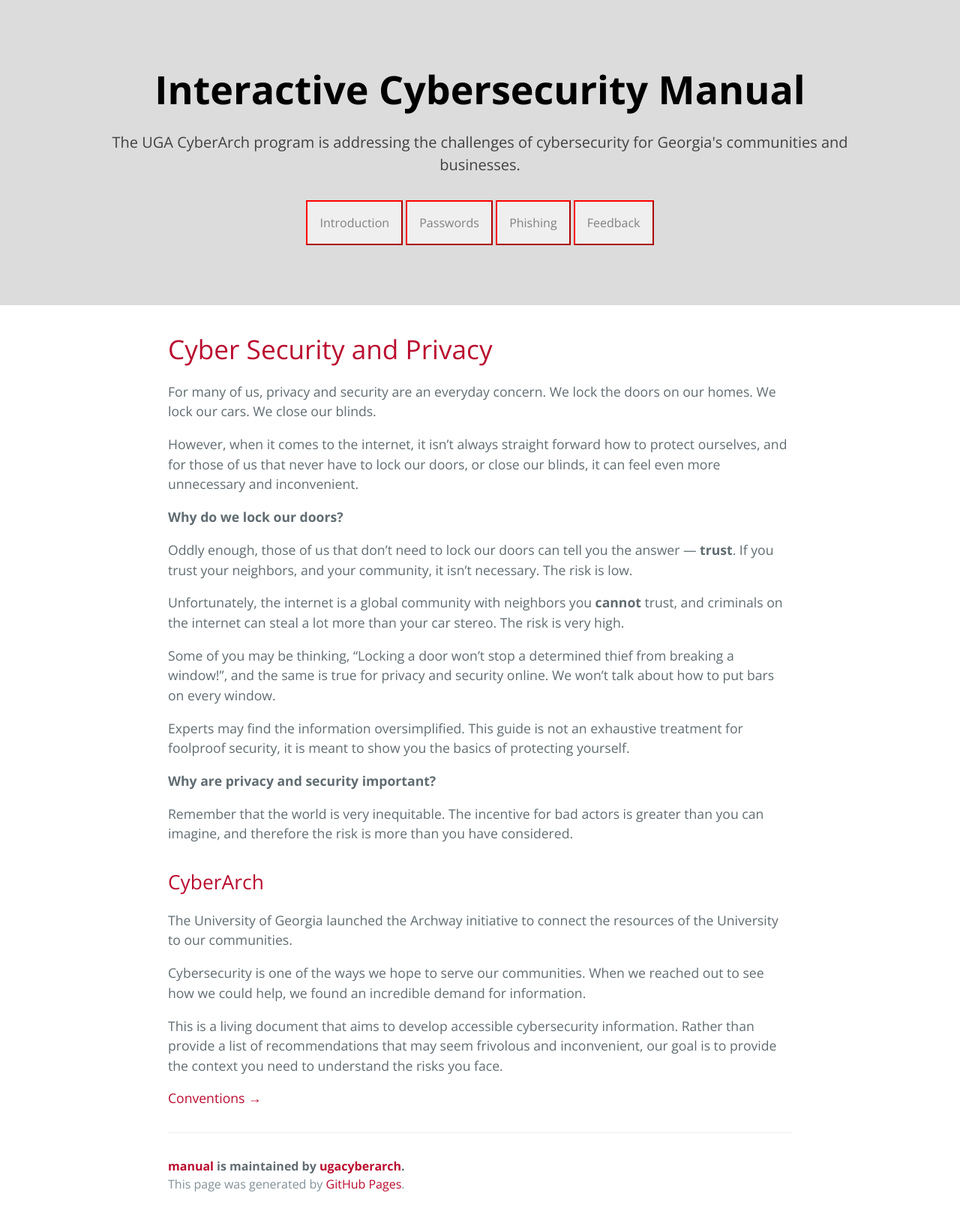
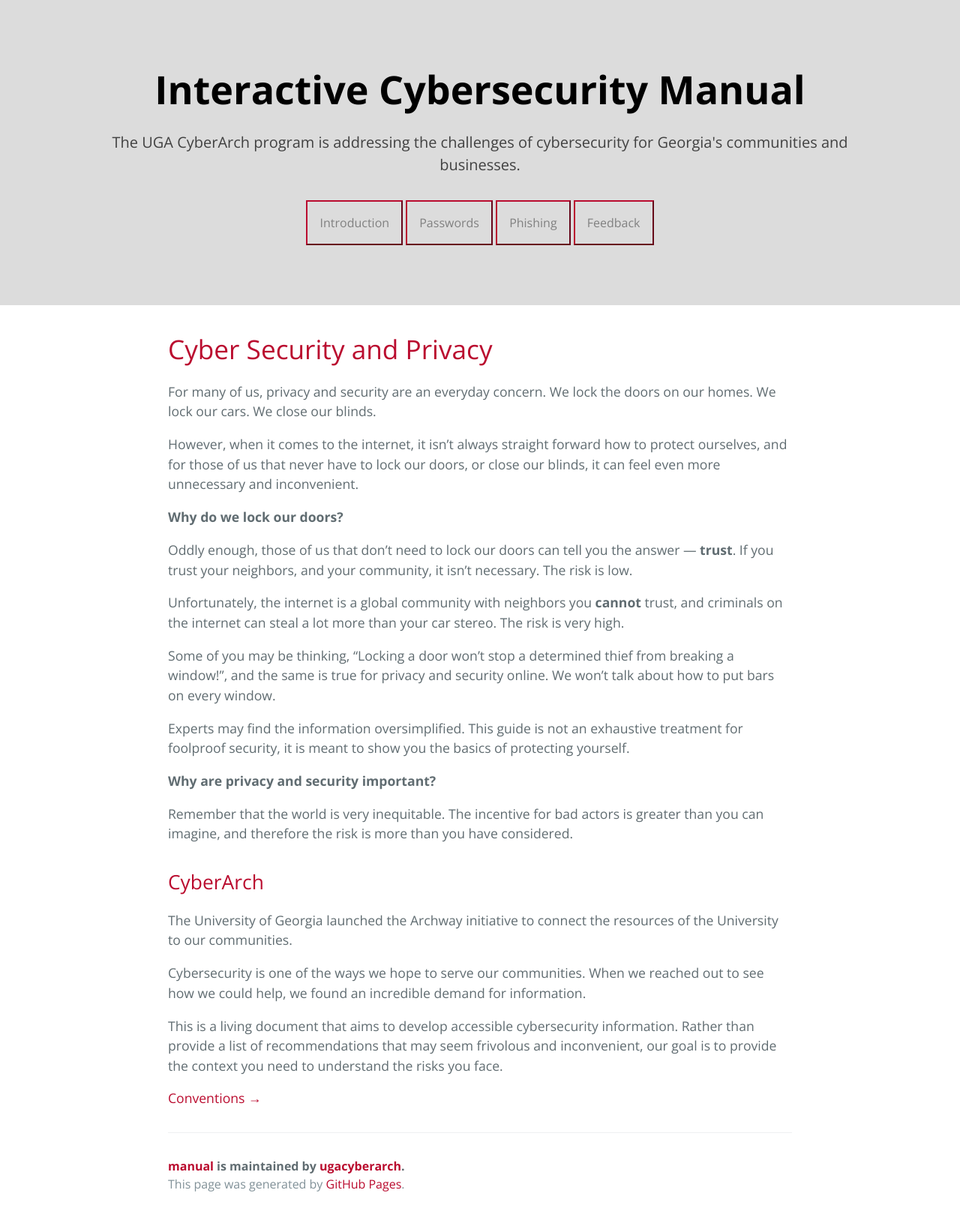
Before and after one commit to ugacyberarch/manual, a Jekyll site: the page built from index.md, in a window 1280 px wide. Shown: the whole page at 75% size. Built offline with Jekyll 4.4.1, drawn with Linux system fonts in a browser that asks for light colours.

Commit message:
Update default.html

```diff
--- a/_layouts/default.html
+++ b/_layouts/default.html
@@ -47,11 +47,11 @@
 <meta name="viewport" content="width=device-width, initial-scale=1">
 <style>
 .dropbtn {
-  background-color: light gray;
+  background-color: Transparent;
   color: gray;
   padding: 16px;
   font-size: 16px;
-  border-color: red;
+  border-color: #BA0C2F;
 }
 
 .dropdown {
@@ -62,7 +62,7 @@
 .dropdown-content {
   display: none;
   position: absolute;
-  background-color: gray;
+  background-color: light gray;
   min-width: 160px;
   box-shadow: 0px 8px 16px 0px rgba(0,0,0,0.2);
   z-index: 1;
```
